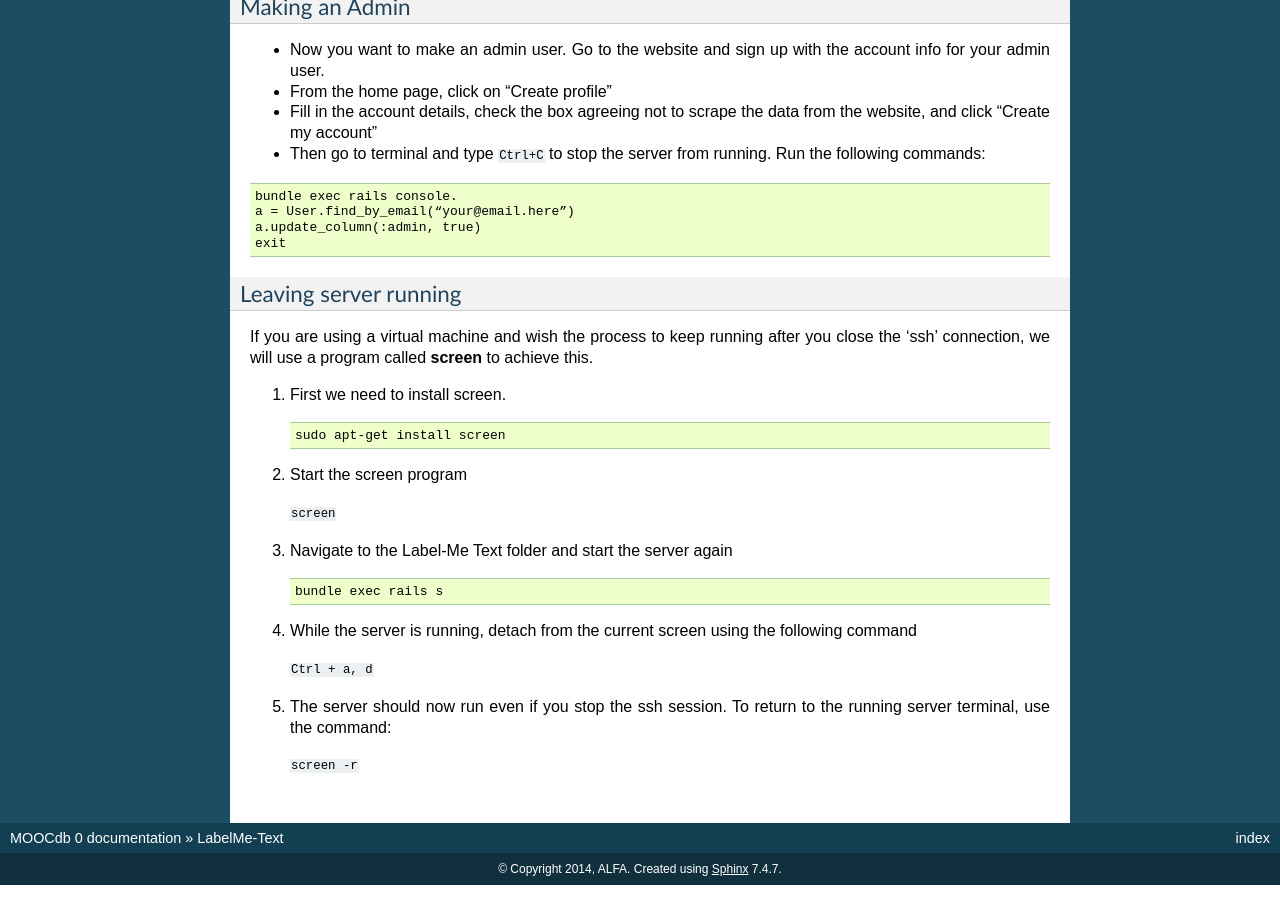
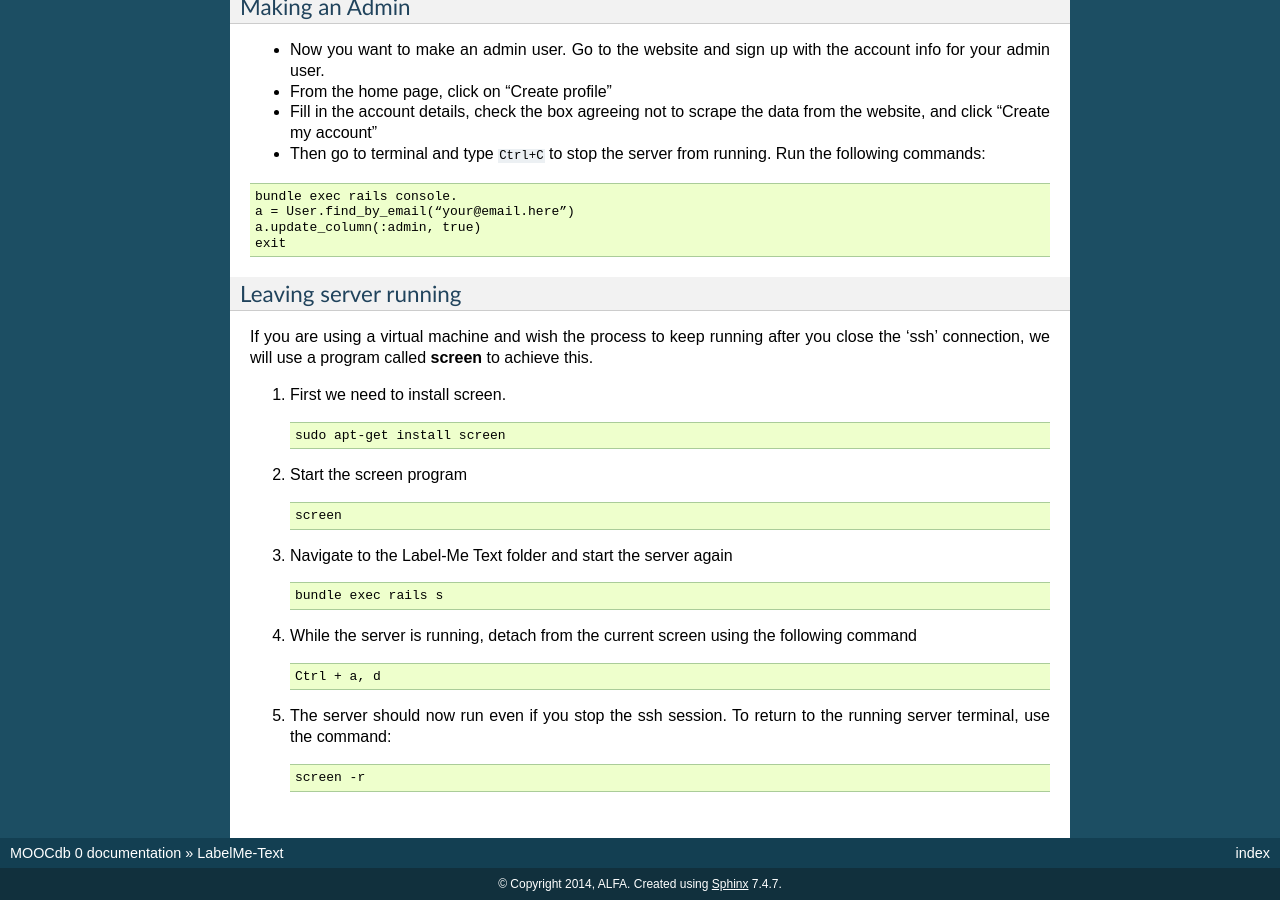
Before and after one commit to MOOCdb/MOOCdbDocs, a Sphinx documentation site: the page built from docs/LabelMe-Text.rst, in a window 1280 px wide and 900 px high, scrolled down 1018 px. Built offline with Sphinx 7.4.7, drawn with Linux system fonts in a browser that asks for light colours.

Commit message:
Update LabelMe-Text.rst

```diff
--- a/docs/LabelMe-Text.rst
+++ b/docs/LabelMe-Text.rst
@@ -94,7 +94,10 @@ If you are using a virtual machine and wish the process to keep running after yo
 
 #. Start the screen program
 
-   ``screen``
+   .. code-block:: phyton
+
+      screen
+
 
 #. Navigate to the Label-Me Text folder and start the server again
 
@@ -104,8 +107,12 @@ If you are using a virtual machine and wish the process to keep running after yo
 
 #. While the server is running, detach from the current screen using the following command
 
-   ``Ctrl + a, d``
+   .. code-block:: phyton
+
+      Ctrl + a, d
 
 #. The server should now run even if you stop the ssh session.  To return to the running server terminal, use the command:
 
-   ``screen -r``
+   .. code-block:: phyton
+
+      screen -r
```
